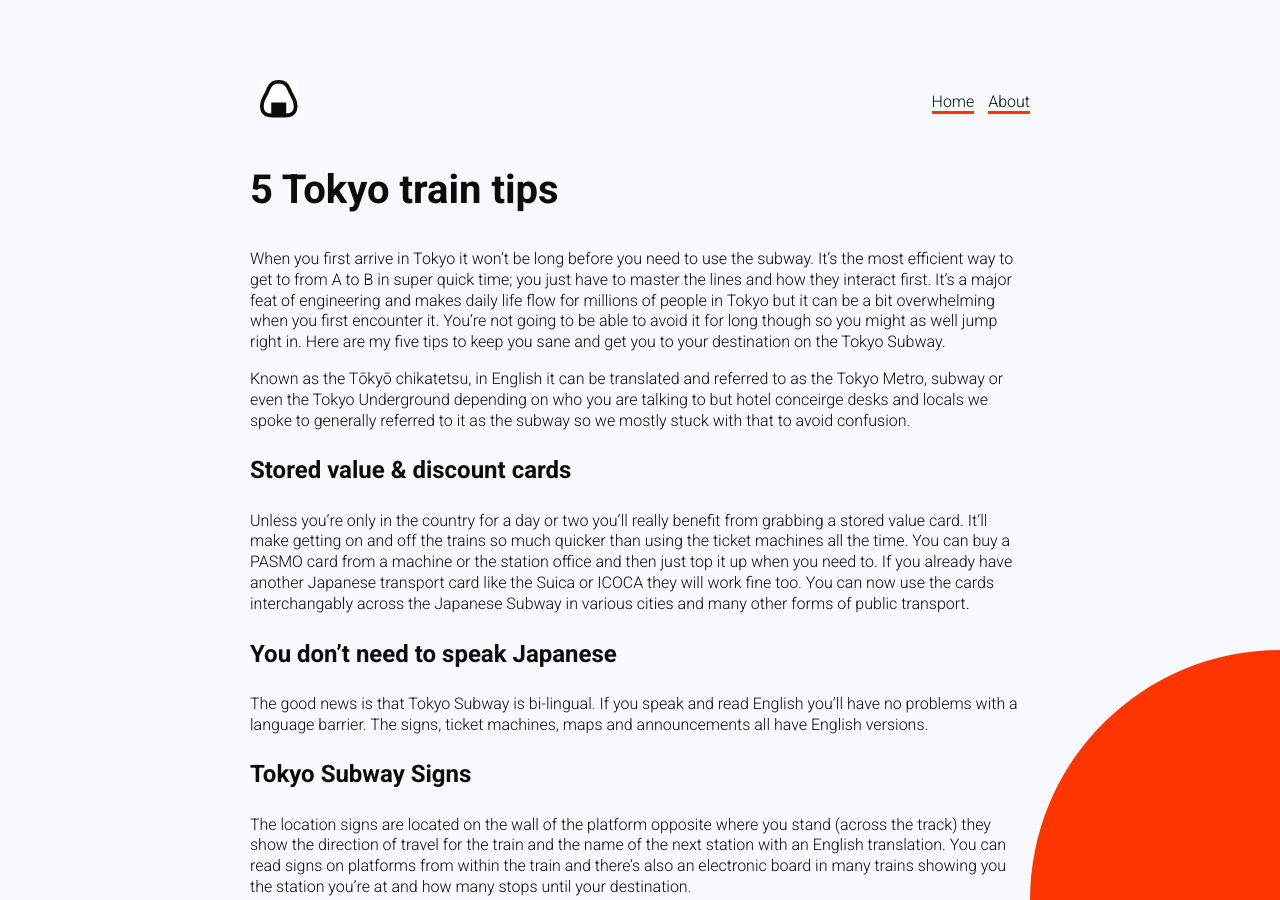
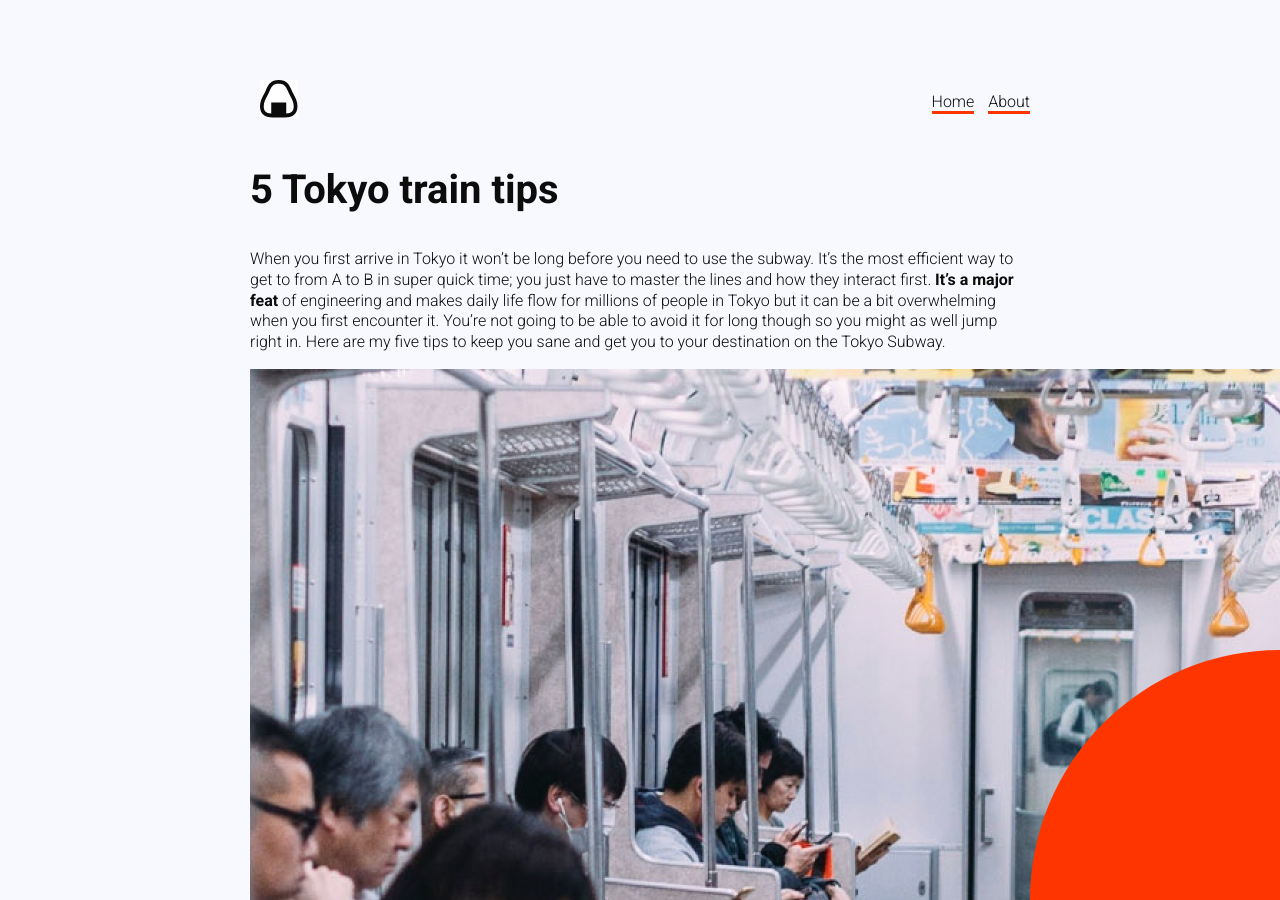
Before and after one commit to riklomas/anightinjapan, a Jekyll site: the page built from _posts/2018-10-15-toyko-train-tips.md, in a window 1280 px wide and 900 px high. Built offline with Jekyll 4.4.1, drawn with Linux system fonts in a browser that asks for light colours.

Commit message:
Updated Toyko Train Tips

```diff
--- a/_posts/2018-10-15-toyko-train-tips.md
+++ b/_posts/2018-10-15-toyko-train-tips.md
@@ -5,7 +5,9 @@ excerpt: Here are my 5 tips to keep you sane and get you to your destination on
   Tokyo Subway.
 ---
 
-When you first arrive in Tokyo it won’t be long before you need to use the subway.  It’s the most efficient way to get to from A to B in super quick time; you just have to master the lines and how they interact first. It’s a major feat of engineering and makes daily life flow for millions of people in Tokyo but it can be a bit overwhelming when you first encounter it.  You’re not going to be able to avoid it for long though so you might as well jump right in.  Here are my five tips to keep you sane and get you to your destination on the Tokyo Subway.
+When you first arrive in Tokyo it won’t be long before you need to use the subway.  It’s the most efficient way to get to from A to B in super quick time; you just have to master the lines and how they interact first. **It’s a major feat** of engineering and makes daily life flow for millions of people in Tokyo but it can be a bit overwhelming when you first encounter it.  You’re not going to be able to avoid it for long though so you might as well jump right in.  Here are my five tips to keep you sane and get you to your destination on the Tokyo Subway.
+
+![On the subway](/uploads/blog-3a.jpg)
 
 Known as the Tōkyō chikatetsu, in English it can be translated and referred to as the Tokyo Metro, subway or even the Tokyo Underground depending on who you are talking to but hotel conceirge desks and locals we spoke to generally referred to it as the subway so we mostly stuck with that to avoid confusion.
 
@@ -31,4 +33,4 @@ The exception to be aware of it that the subway system in Tokyo isn’t 24/7 so
 
 If you suddenly realise you’re passing stations going the wrong direction – don’t panic, get off at the next stop, cross the platform, wait a few seconds and jump on the train that stops.  It’s easy to get turned around when you’re underground and rush from an arriving train.  I think we’ve all done this at least once.  It’s far more embarrassing to admit that I’ve managed to do it in Kyoto and they only have two subway lines!  There’s also no additional cost from your original route as you don’t need to exit through the gate until your destination.
 
-Still have questions about getting around in Japan? [Visit Top tips for transport in Japan](https://www.2aussietravellers.com/top-tips-for-transport-in-japan/ ) and while not used on the subways themselves read [Everything you need to know about the Japan Rail Pass](https://www.2aussietravellers.com/japan-rail-pass/) to work out if it could be a budget saver for your trip.
+Still have questions about getting around in Japan? [Visit Top tips for transport in Japan](https://www.2aussietravellers.com/top-tips-for-transport-in-japan/) and while not used on the subways themselves read [Everything you need to know about the Japan Rail Pass](https://www.2aussietravellers.com/japan-rail-pass/) to work out if it could be a budget saver for your trip.
```
